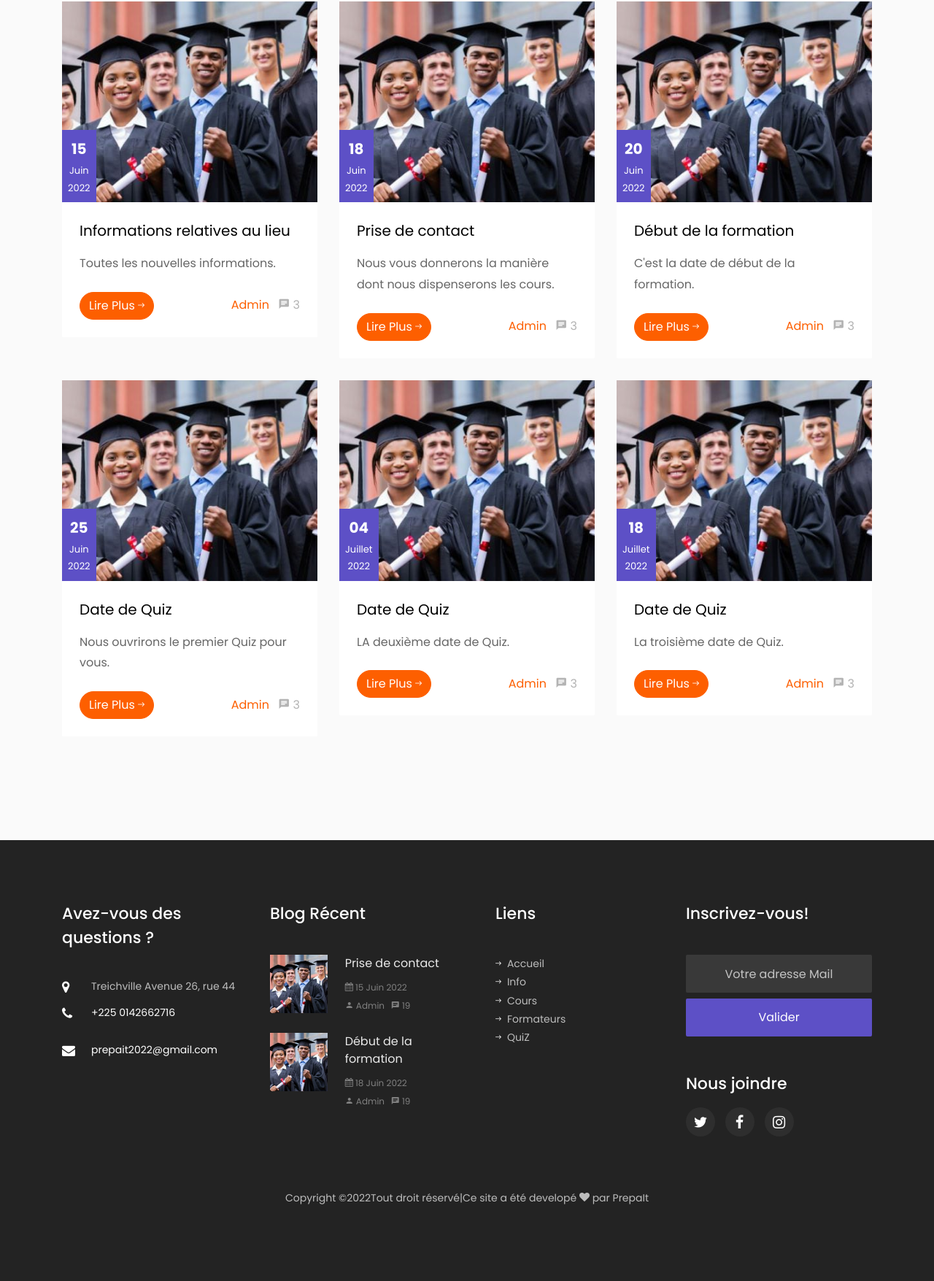
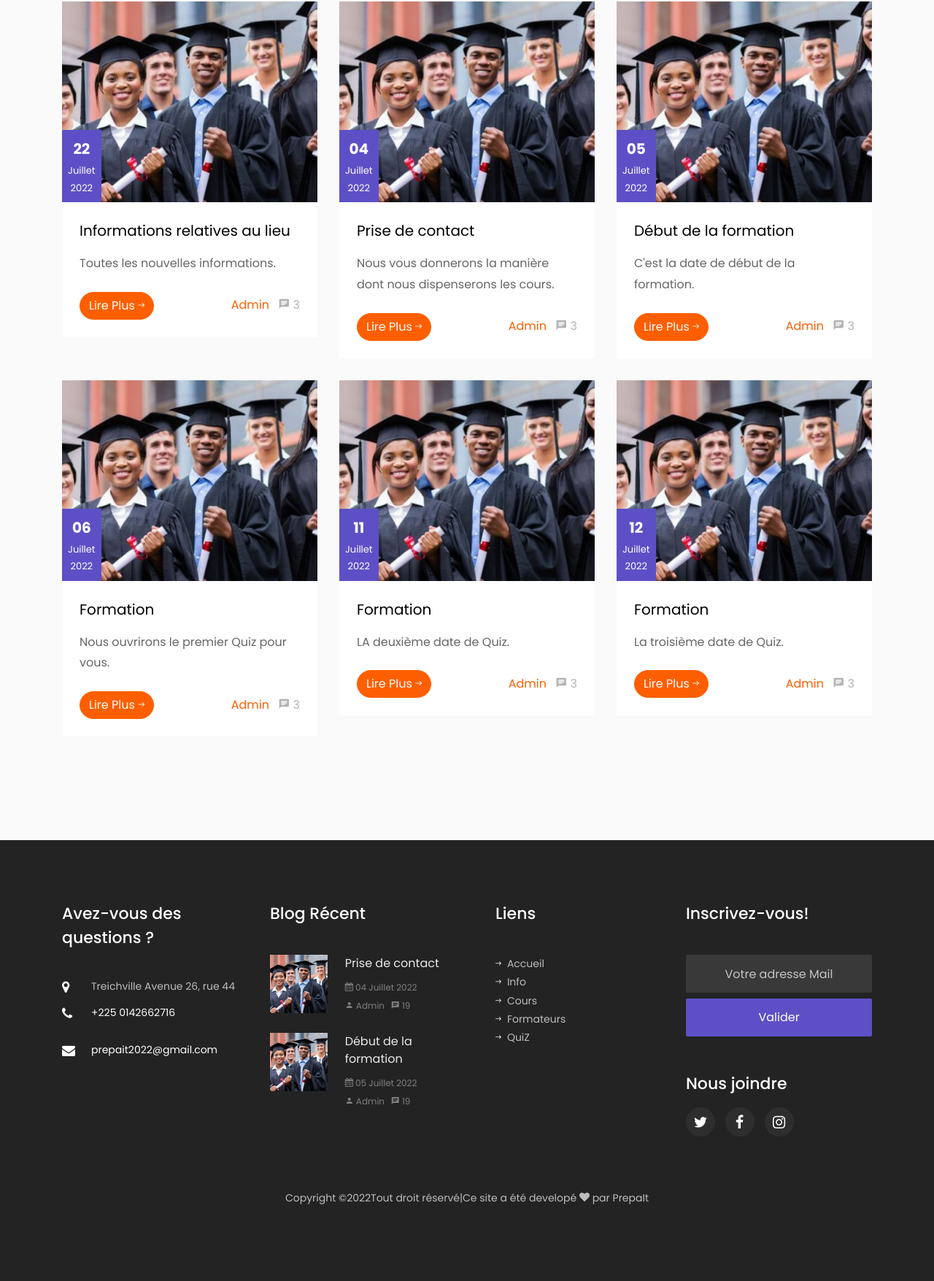
Before and after one commit to amaninoblesse/it_prepa, a Django app: page /it/blog/ in a window 1280 px wide. Shown: the part 582-2337 px from the top of the page at 73% size. Run offline with Django 3.2, Linux system fonts and the light colour scheme; some libraries are stand-ins or nearby versions; some web fonts are replaced.

Commit message:
update blog

```diff
--- a/it/templates/it/main/blog.html
+++ b/it/templates/it/main/blog.html
@@ -110,8 +110,8 @@
             <div class="blog-entry">
               <a href="{% url 'it:blog_single' %}" class="block-20 d-flex align-items-end" style="background-image: url('/static/assets/images/étudiants-en-chine.jpeg');">
 								<div class="meta-date text-center p-2">
-                  <span class="day">15</span>
-                  <span class="mos">Juin</span>
+                  <span class="day">22</span>
+                  <span class="mos">Juillet</span>
                   <span class="yr">2022</span>
                 </div>
               </a>
@@ -132,8 +132,8 @@
             <div class="blog-entry">
               <a href="{% url 'it:blog_single' %}" class="block-20 d-flex align-items-end" style="background-image: url('/static/assets/images/étudiants-en-chine.jpeg');">
 								<div class="meta-date text-center p-2">
-                  <span class="day">18</span>
-                  <span class="mos">Juin</span>
+                  <span class="day">04</span>
+                  <span class="mos">Juillet</span>
                   <span class="yr">2022</span>
                 </div>
               </a>
@@ -154,8 +154,8 @@
             <div class="blog-entry">
               <a href="{% url 'it:blog_single' %}" class="block-20 d-flex align-items-end" style="background-image: url('/static/assets/images/étudiants-en-chine.jpeg');">
 								<div class="meta-date text-center p-2">
-                  <span class="day">20</span>
-                  <span class="mos">Juin</span>
+                  <span class="day">05</span>
+                  <span class="mos">Juillet</span>
                   <span class="yr">2022</span>
                 </div>
               </a>
@@ -177,13 +177,13 @@
             <div class="blog-entry">
               <a href="{% url 'it:blog_single' %}" class="block-20 d-flex align-items-end" style="background-image: url('/static/assets/images/étudiants-en-chine.jpeg');">
 								<div class="meta-date text-center p-2">
-                  <span class="day">25</span>
-                  <span class="mos">Juin</span>
+                  <span class="day">06</span>
+                  <span class="mos">Juillet</span>
                   <span class="yr">2022</span>
                 </div>
               </a>
               <div class="text bg-white p-4">
-                <h3 class="heading"><a href="#">Date de Quiz</a></h3>
+                <h3 class="heading"><a href="#">Formation</a></h3>
                 <p>Nous ouvrirons le premier Quiz pour vous.</p>
                 <div class="d-flex align-items-center mt-4">
 	                <p class="mb-0"><a href="#" class="btn btn-primary">Lire Plus <span class="ion-ios-arrow-round-forward"></span></a></p>
@@ -199,13 +199,13 @@
             <div class="blog-entry">
               <a href="{% url 'it:blog_single' %}" class="block-20 d-flex align-items-end" style="background-image: url('/static/assets/images/étudiants-en-chine.jpeg');">
 								<div class="meta-date text-center p-2">
-                  <span class="day">04</span>
+                  <span class="day">11</span>
                   <span class="mos">Juillet</span>
                   <span class="yr">2022</span>
                 </div>
               </a>
               <div class="text bg-white p-4">
-                <h3 class="heading"><a href="#">Date de Quiz</a></h3>
+                <h3 class="heading"><a href="#">Formation</a></h3>
                 <p>LA deuxième date de Quiz.</p>
                 <div class="d-flex align-items-center mt-4">
 	                <p class="mb-0"><a href="#" class="btn btn-primary">Lire Plus <span class="ion-ios-arrow-round-forward"></span></a></p>
@@ -221,13 +221,13 @@
             <div class="blog-entry">
               <a href="{% url 'it:blog_single' %}" class="block-20 d-flex align-items-end" style="background-image: url('/static/assets/images/étudiants-en-chine.jpeg');">
 								<div class="meta-date text-center p-2">
-                  <span class="day">18</span>
+                  <span class="day">12</span>
                   <span class="mos">Juillet</span>
                   <span class="yr">2022</span>
                 </div>
               </a>
               <div class="text bg-white p-4">
-                <h3 class="heading"><a href="#">Date de Quiz</a></h3>
+                <h3 class="heading"><a href="#">Formation</a></h3>
                 <p>La troisième date de Quiz.</p>
                 <div class="d-flex align-items-center mt-4">
 	                <p class="mb-0"><a href="#" class="btn btn-primary">Lire Plus <span class="ion-ios-arrow-round-forward"></span></a></p>
@@ -266,7 +266,7 @@
                 <div class="text">
                   <h3 class="heading"><a href="#">Prise de contact</a></h3>
                   <div class="meta">
-                    <div><a href="#"><span class="icon-calendar"></span> 15 Juin 2022</a></div>
+                    <div><a href="#"><span class="icon-calendar"></span> 04 Juillet 2022</a></div>
                     <div><a href="#"><span class="icon-person"></span> Admin</a></div>
                     <div><a href="#"><span class="icon-chat"></span> 19</a></div>
                   </div>
@@ -277,7 +277,7 @@
                 <div class="text">
                   <h3 class="heading"><a href="#">Début de la formation</a></h3>
                   <div class="meta">
-                    <div><a href="#"><span class="icon-calendar"></span> 18 Juin 2022</a></div>
+                    <div><a href="#"><span class="icon-calendar"></span> 05 Juillet 2022</a></div>
                     <div><a href="#"><span class="icon-person"></span> Admin</a></div>
                     <div><a href="#"><span class="icon-chat"></span> 19</a></div>
                   </div>
```
Also changed, not shown: it/templates/it/main/newindex.html (+9 -7 lines).
